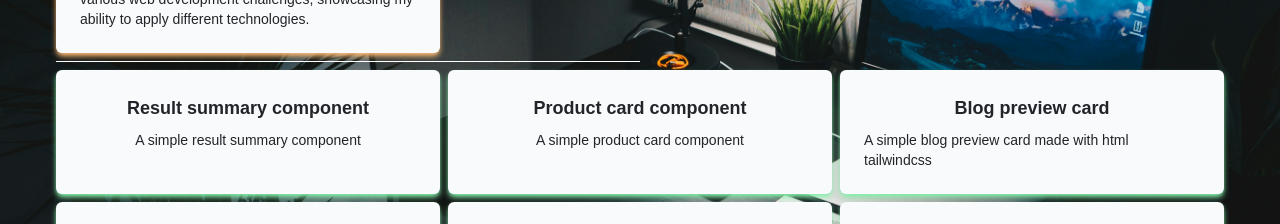
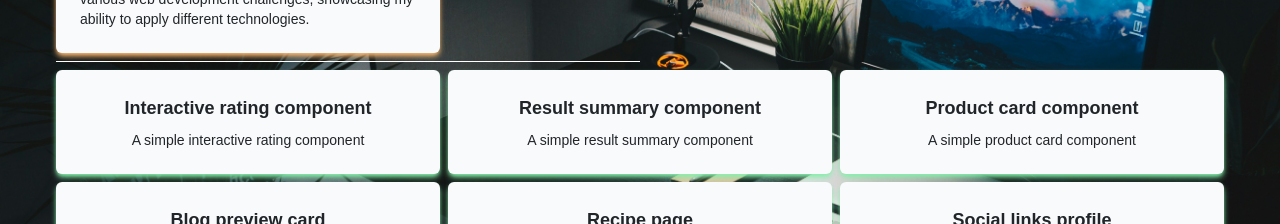
Before and after one commit to Victorblade38/pratham-portfolio, a React (Vite) app in the folder frontend/: page /projects in a window 1280 px wide. Shown: the part 419-643 px from the top of the page. Built offline with nearby package versions, Linux system fonts and the light colour scheme; a web font is replaced by a local one.

Commit message:
simple project added

```diff
--- a/frontend/src/components/simpleprojects.js
+++ b/frontend/src/components/simpleprojects.js
@@ -1,4 +1,10 @@
 const simpleprojects = [
+  {
+    name: "Interactive rating component",
+    githubLink: "https://victorblade38.github.io/interactive-rating-component/",
+    about: "A simple interactive rating component",
+    completed: true,
+  },
   {
     name: "Result summary component",
     githubLink: "https://victorblade38.github.io/result-summary-component/",
```
